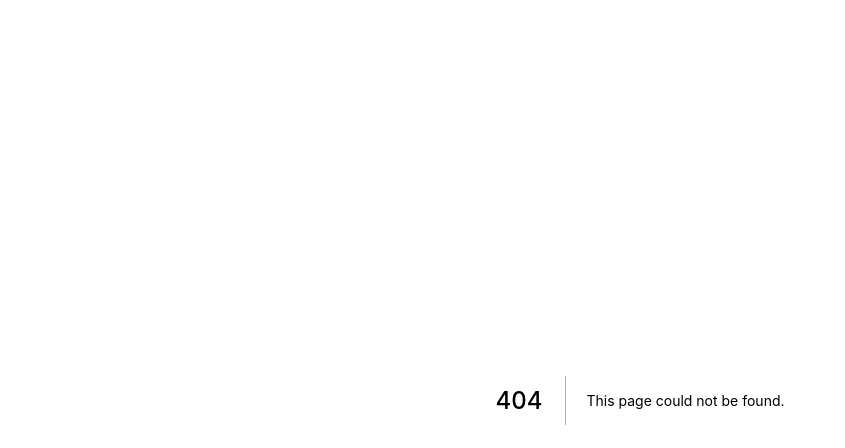
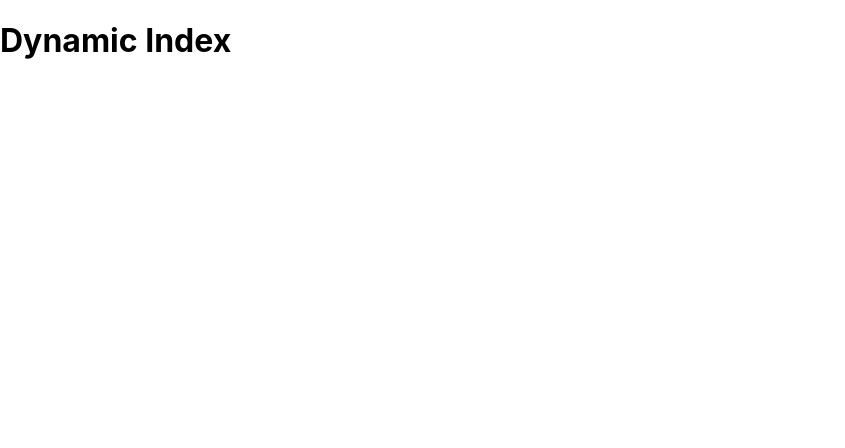
Before and after one commit to tkddls8848/TIL, a Next.js app in the folder learn_nextjs/: page /dynamicfolder in a window 1280 px wide. Before the commit this address had no page. Shown: the top 448 px of the page, without its empty margins (0-845 px from the left). Built offline with nearby package versions, Linux system fonts and the light colour scheme.

Commit message:
dynamic route by [...]

```diff
--- a/learn_nextjs/pages/[id]/[clientname].js
+++ b/learn_nextjs/pages/dynamicfolder/[id]/[clientname].js
@@ -1,6 +1,6 @@
 import { useRouter } from "next/router";
 
-function idwithclientname() {
+function IdWithClientPage() {
     const router = useRouter();
     console.log(router.query);
     return (
@@ -9,7 +9,7 @@ function idwithclientname() {
             <h2>{router.query.id}</h2>
             <h2>{router.query.clientname}</h2>
         </div>
-    )
+    );
 };
 
-export default idwithclientname;
+export default IdWithClientPage;
--- /dev/null
+++ b/learn_nextjs/pages/dynamicfolder/index.js
@@ -0,0 +1,9 @@
+function DynamicFolderPage() {
+    return (
+        <div>
+            <h1>Dynamic Index</h1>
+        </div>
+    );
+};
+
+export default DynamicFolderPage;
```
Also changed, not shown: learn_nextjs/pages/blog/[...slug].js (added, +14 -0 lines).
